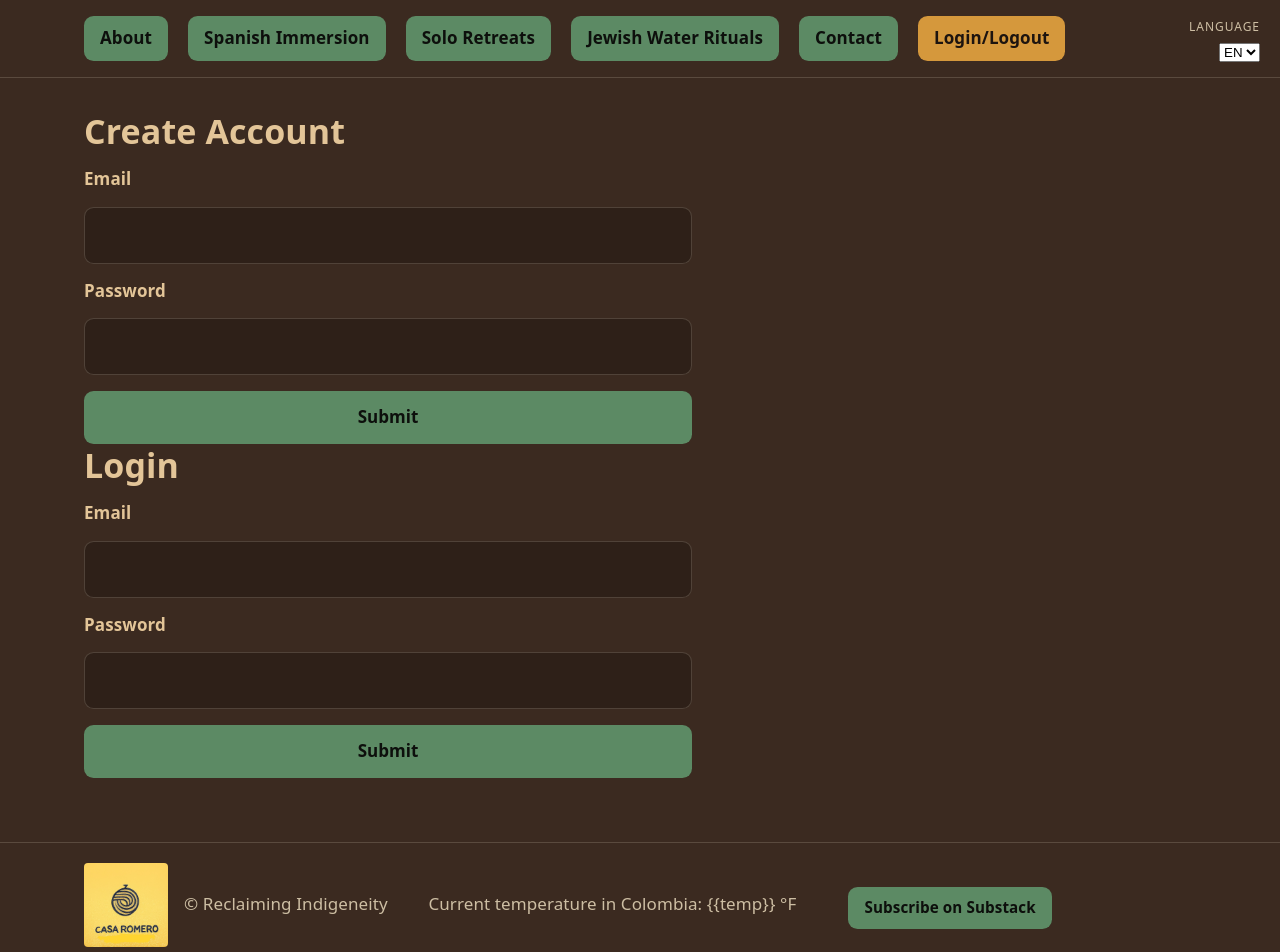
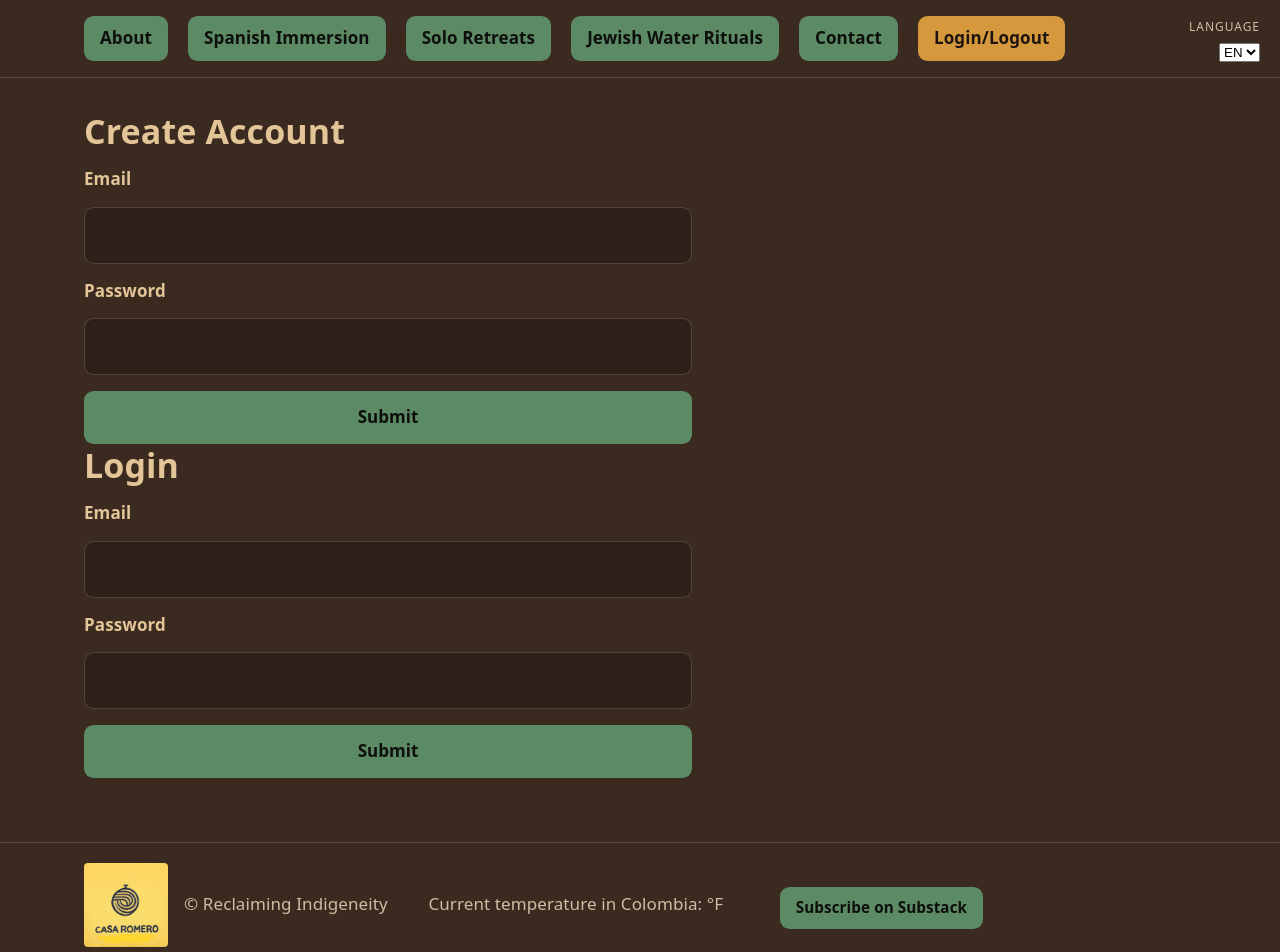
Before and after one commit to cchung2020/reclaiming-indigeneity, a React (Vite) app: page /login in a window 1280 px wide. Shown: the top 952 px of the page. Built offline with nearby package versions, Linux system fonts and the light colour scheme; no server answers.

Commit message:
fixed temperature display

```diff
--- a/src/Footer.jsx
+++ b/src/Footer.jsx
@@ -24,7 +24,7 @@ console.log(cur_temp_outer);
 
 export default function Footer() {
   const { i18n, t } = useTranslation();
-  const [cur_temp, setTemp] = useState("");
+  const [cur_temp, setTemp] = useState("test");
 
   if (cur_temp !== cur_temp_outer) {
     setTemp(cur_temp_outer);
@@ -37,7 +37,7 @@ export default function Footer() {
         <p>
           &copy; Reclaiming Indigeneity
           &nbsp;&nbsp;&nbsp;&nbsp;&nbsp;&nbsp;&nbsp;&nbsp;
-          {t("footer.tempLabel")}
+          {t("footer.tempLabel")}: {cur_temp}  &deg;F
           &nbsp;&nbsp;&nbsp;&nbsp;&nbsp;&nbsp;&nbsp;&nbsp;
         </p>
         <a
--- a/src/public/locales/en/common.json
+++ b/src/public/locales/en/common.json
@@ -33,7 +33,7 @@
   "contact.prevMonth": "Previous month",
   "contact.nextMonth": "Next month",
 
-  "footer.tempLabel": "Current temperature in Colombia: {{temp}} °F",
+  "footer.tempLabel": "Current temperature in Colombia",
   "footer.subscribe": "Subscribe on Substack",
   "footer.logoAlt": "Casa Romero logo",
 
--- a/src/public/locales/es/common.json
+++ b/src/public/locales/es/common.json
@@ -33,7 +33,7 @@
   "contact.prevMonth": "Mes anterior",
   "contact.nextMonth": "Próximo mes",
 
-  "footer.tempLabel": "Temperatura actual en Colombia: {{temp}} °F",
+  "footer.tempLabel": "Temperatura actual en Colombia",
   "footer.subscribe": "Suscríbete en Substack",
   "footer.logoAlt": "Logotipo de Casa Romero",
 
--- a/src/public/locales/he/common.json
+++ b/src/public/locales/he/common.json
@@ -33,7 +33,7 @@
   "contact.prevMonth": "חודש קודם",
   "contact.nextMonth": "חודש הבא",
 
-  "footer.tempLabel": "טמפרטורה נוכחית בקולומביה: {{temp}} °F",
+  "footer.tempLabel": "טמפרטורה נוכחית בקולומביה",
   "footer.subscribe": "הירשם ל-Substack",
   "footer.logoAlt": "לוגו קאסה רומרו",
 
```
